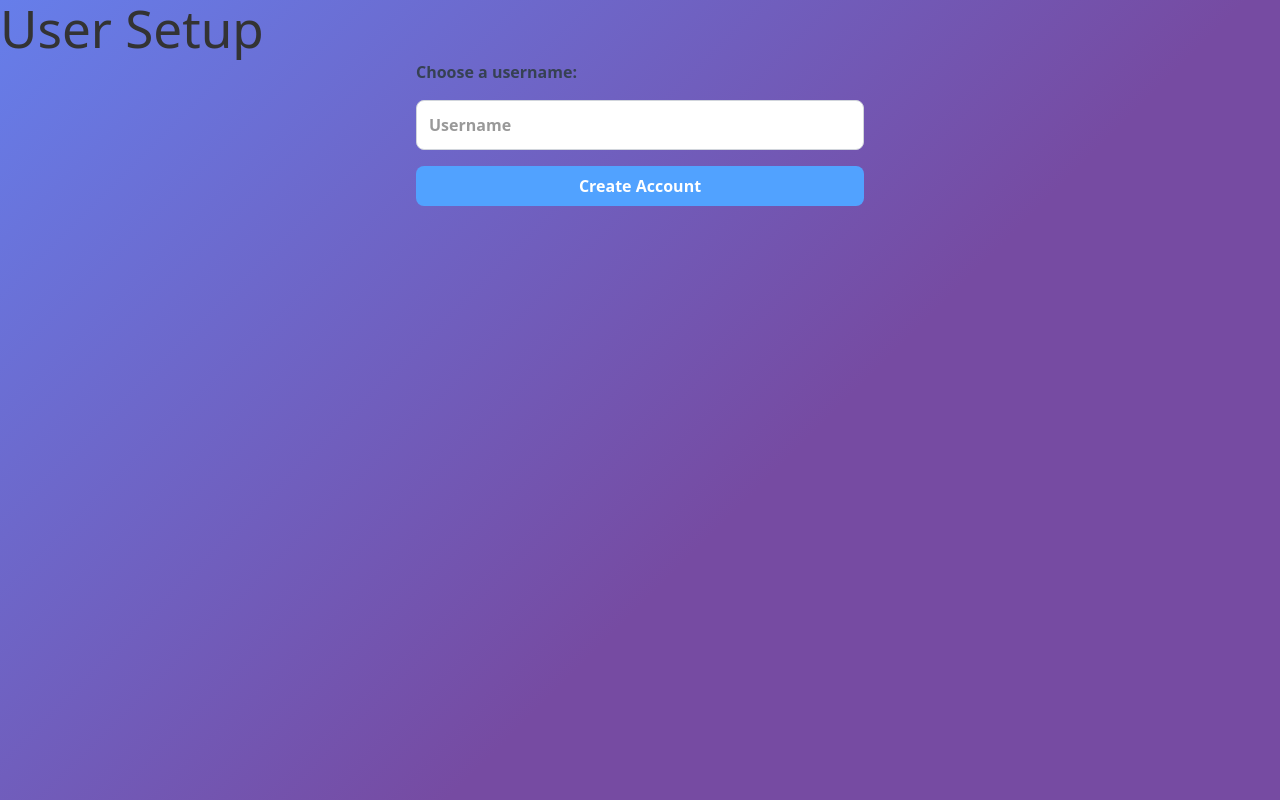
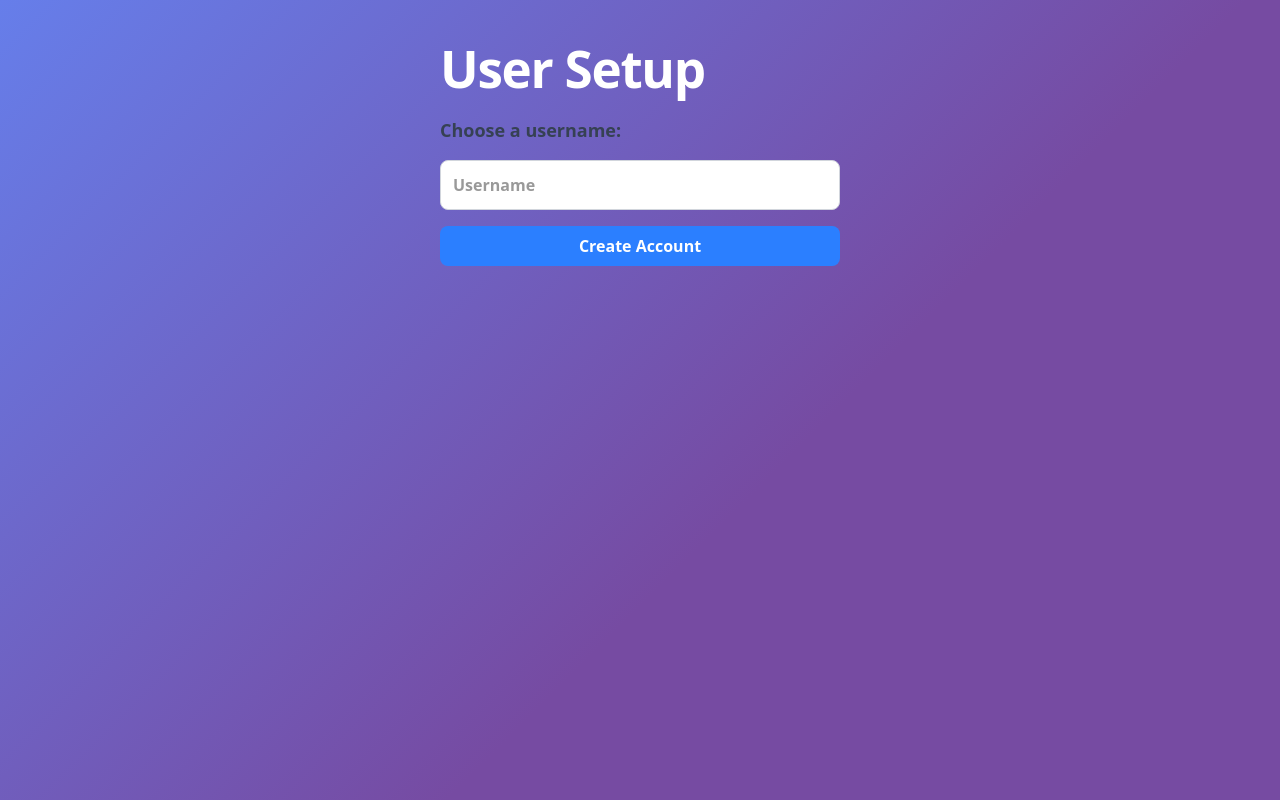
Before and after one commit to ryand6/SudokuWebApp, a React (Vite) app in the folder frontend/: page /user-setup in a window 1280 px wide. Built offline with nearby package versions, Linux system fonts and the light colour scheme.

Commit message:
Cosmetic changes to user form

```diff
--- a/frontend/src/components/UserForm.tsx
+++ b/frontend/src/components/UserForm.tsx
@@ -42,7 +42,7 @@ export function UserForm({
 
     return (
         <form onSubmit={handleSubmit} method="post" className="flex flex-col gap-4 w-full max-w-md mx-auto">
-            <label htmlFor="username" className="font-semibold text-gray-700 mt-1">Choose a username:</label>
+            <label htmlFor="username" className="font-semibold text-gray-700 mt-1 text-lg">Choose a username:</label>
             <input
                 type="text"
                 id="username"
@@ -56,7 +56,7 @@ export function UserForm({
             />
             <button
                 type="submit"
-                className="bg-blue-400 text-white font-semibold py-2 px-4 rounded-lg hover:bg-blue-600 transition-colors"
+                className="bg-blue-500 text-white font-semibold py-2 px-4 rounded-lg hover:bg-blue-600 transition-colors cursor-pointer"
             >
                 {submitLabel}
             </button>
--- a/frontend/src/pages/UserAmendPage.tsx
+++ b/frontend/src/pages/UserAmendPage.tsx
@@ -16,9 +16,9 @@ export function UserAmendPage() {
   return (
     <div className="flex justify-center min-h-screen">
       <div className="flex flex-col w-full max-w-md min-h-screen p-6">
-        <h1>Amend User</h1>
-        <label className="font-semibold text-gray-700">Current username:</label>
-        <div className="border border-gray-400 rounded-lg p-3 bg-gray-500">{user?.username ?? ""}</div>
+        <h1 className="my-4 font-extrabold tracking-tight text-white">Amend User</h1>
+        <label className="font-semibold text-gray-700 text-lg">Current username:</label>
+        <div className="border border-gray-400 rounded-lg p-3 mt-4 mb-6 bg-gray-500">{user?.username ?? ""}</div>
         <UserForm
           onSubmit={handleAmend}
           submitLabel="Update Account"
--- a/frontend/src/pages/UserSetupPage.tsx
+++ b/frontend/src/pages/UserSetupPage.tsx
@@ -17,9 +17,11 @@ export function UserSetupPage(): JSX.Element {
     }
 
     return (
-        <div>
-            <h1>User Setup</h1>
-            <UserForm onSubmit={handleSetup} submitLabel="Create Account"/>
+        <div className="flex justify-center min-h-screen">
+            <div className="flex flex-col w-full max-w-md min-h-screen p-6">
+                <h1 className="my-4 font-extrabold tracking-tight text-white">User Setup</h1>
+                <UserForm onSubmit={handleSetup} submitLabel="Create Account"/>
+            </div>
         </div>
     );
 }
```
